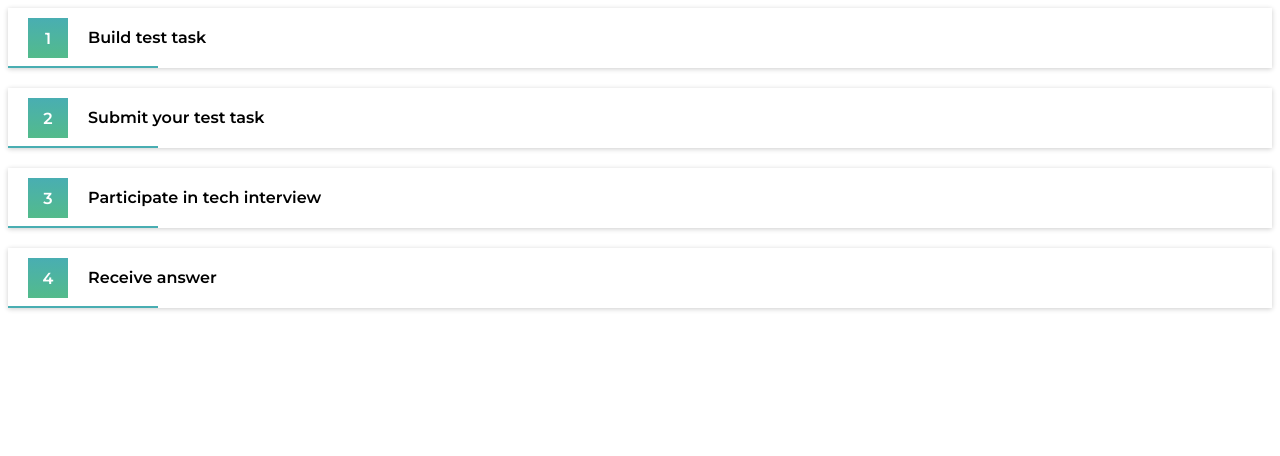
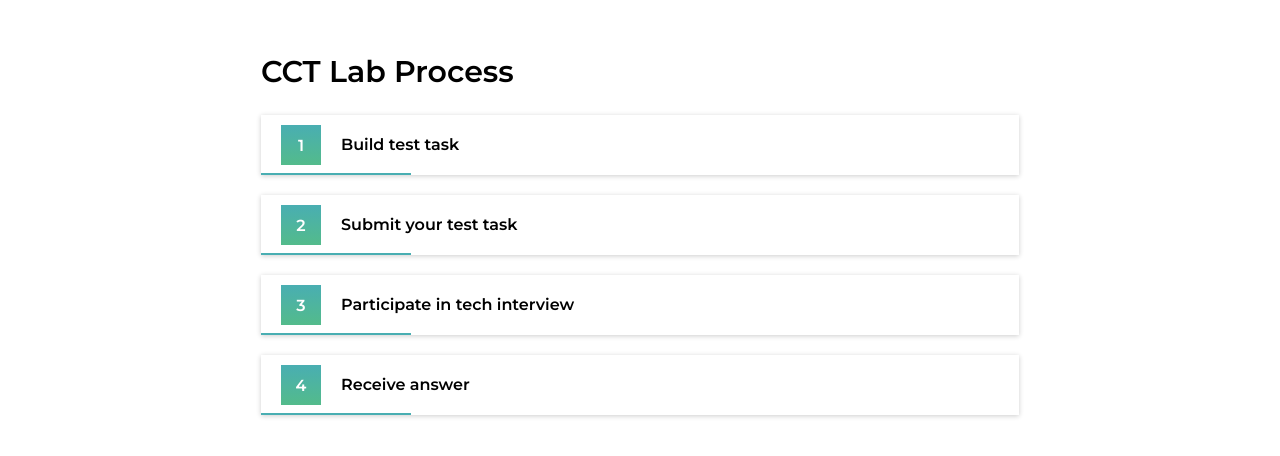
Before and after one commit to agne-zavackyte/CCT-Lab-Task, a React (Create React App) app: page / in a window 1280 px wide. Shown: the top 456 px of the page. Built offline with nearby package versions, Linux system fonts and the light colour scheme.

Commit message:
App page style added

```diff
--- /dev/null
+++ b/src/App.style.js
@@ -0,0 +1,12 @@
+import styled from "styled-components";
+
+export const MainHeading = styled.h1`
+ font-size: 30px;
+`;
+
+export const Section = styled.section`
+ margin: 0 auto;
+ padding: 20px;
+ max-width: 798px;
+ box-sizing: border-box;
+`;
--- a/src/App.tsx
+++ b/src/App.tsx
@@ -1,8 +1,14 @@
 import ListItemBlock from "./components/ListItemBlock";
+import * as S from "./App.style";
 import { ProcessListData } from "./utils/data";
 
 function App() {
- return <ListItemBlock processList={ProcessListData} />;
+ return (
+  <S.Section>
+   <S.MainHeading>CCT Lab Process</S.MainHeading>
+   <ListItemBlock processList={ProcessListData} />
+  </S.Section>
+ );
 }
 
 export default App;
```
